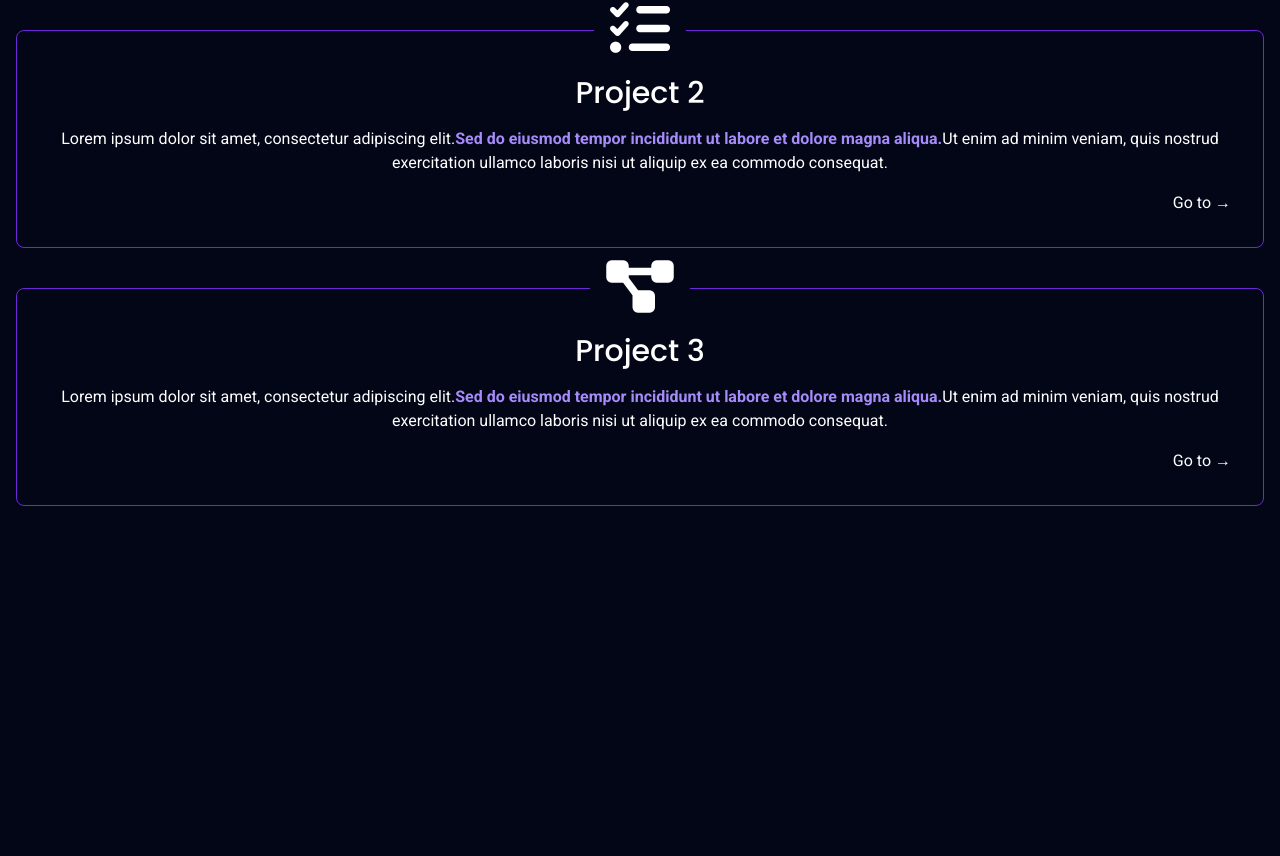
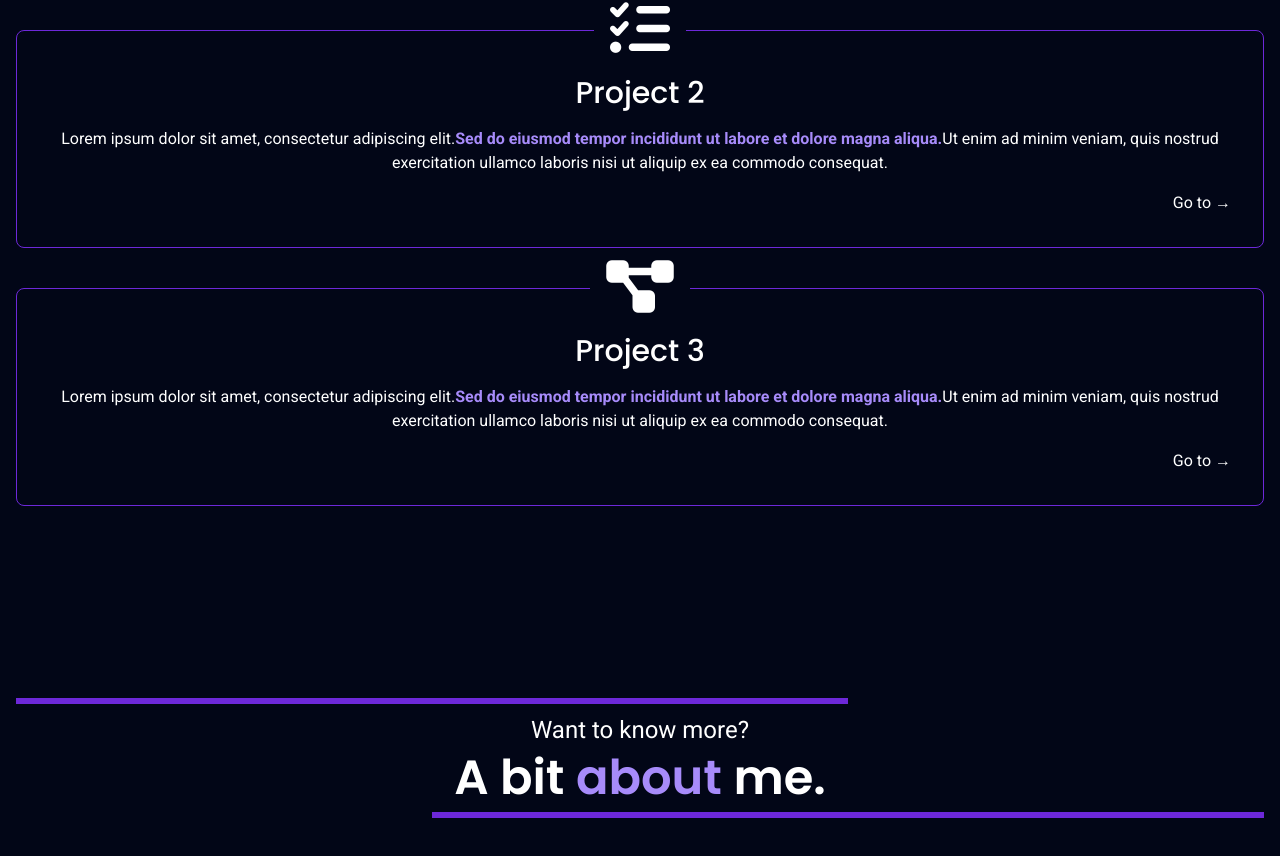
Before and after one commit to maheem20/web_portfolio, a SvelteKit app: page / in a window 1280 px wide. Shown: the part 1268-2124 px from the top of the page. Before the commit the page ends 1918 px from the top, so only its background shows below. Built offline with nearby package versions, Linux system fonts and the light colour scheme.

Commit message:
feat: add 'About Me' section to Main component

```diff
--- a/src/components/Main.svelte
+++ b/src/components/Main.svelte
@@ -96,4 +96,17 @@
             </Step>
         </div>
     </section>
+    <section
+        id="about"
+        class="py-20 pt-10 lg:pt-16 lg:py-32 flex flex-col gap-16 sm:gap-20 md:gap-24 relative"
+    >
+        <div
+            class="flex flex-col gap-2 text-center relative before:absolute before:top-0 before:left-0 before:w-2/3 before:h-1.5 before:bg-violet-700 after:absolute after:bottom-0 after:right-0 after:w-2/3 after:h-1.5 after:bg-violet-700 py-4"
+        >
+            <h6 class="text-lg sm:text-xl md:text-2xl">Want to know more?</h6>
+            <h3 class="font-semibold text-xl sm:text-4xl md:text-5xl">
+                A bit <span class="poppins text-violet-400">about</span> me.
+            </h3>
+        </div>
+    </section>
 </main>
```
